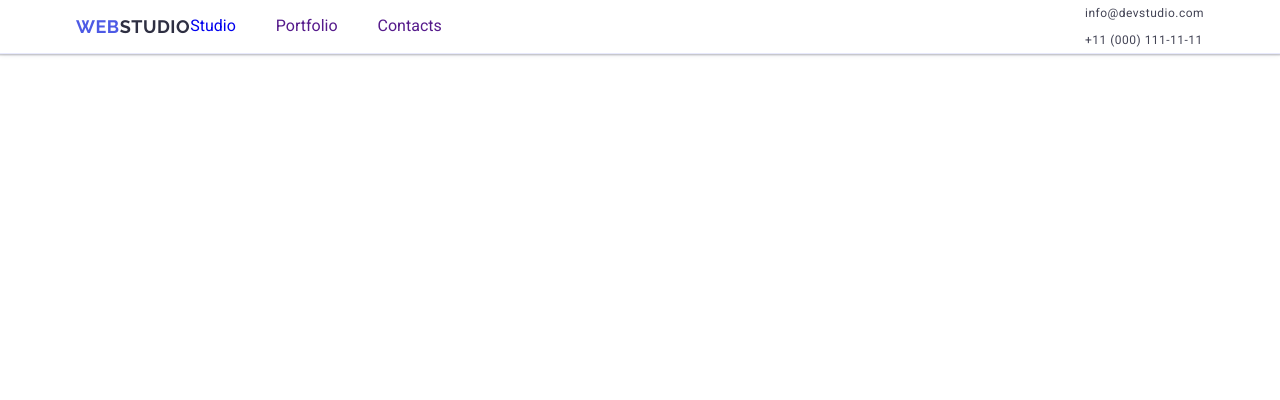
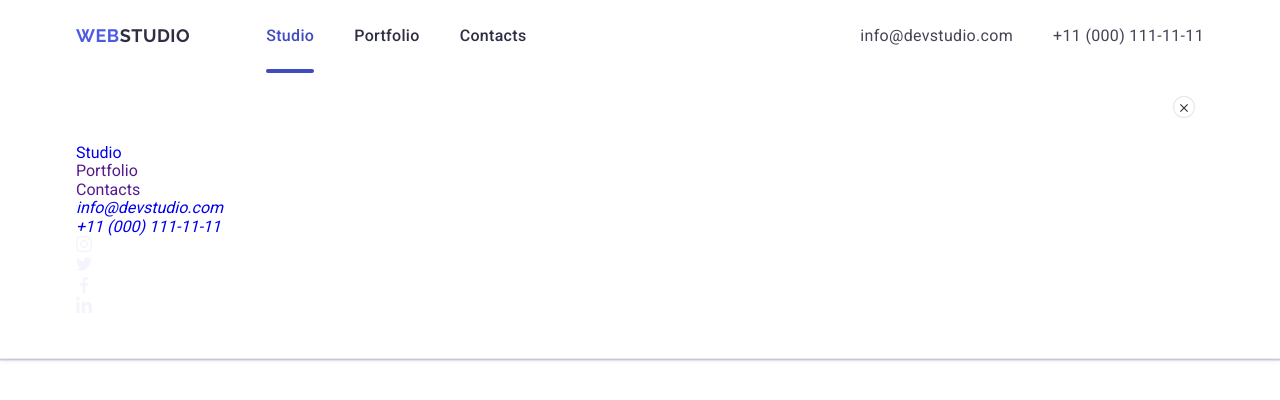
Before and after one commit to inna-turetska/goit-markup-hw-06, a plain HTML site: page index.html in a window 1280 px wide. Drawn offline with nearby package versions, Linux system fonts and the light colour scheme.

Commit message:
mobile menu

```diff
--- a/css/styles-old.css
+++ b/css/styles-old.css
@@ -23,11 +23,7 @@
 
 
 /*navigation list*/
-.nav-list{
-    display: flex;
-    align-items: center;
-    gap: 40px;
-}
+
 
 .nav-link {
     font-weight: 500;
@@ -64,11 +60,8 @@
 /*contacs*/
 
 
-.contacts-list{
-    display: flex;
-    align-items: center;
-    gap: 40px;
-}
+
+
 .contacts-link{
     font-size: 16px;
     line-height: 1.5;
@@ -505,7 +498,7 @@ margin-bottom: 16px;
 .input-subscribe::placeholder{
     font: 400 12px / 2 "Roboto", sans-serif;
     letter-spacing: 0.04em;
-    color: #fffff;
+    color: #fff;
     transition-property: fill;
     transition-duration: 250ms;
     transition-timing-function: cubic-bezier(0.4, 0, 0.2, 1);
--- a/css/styles.css
+++ b/css/styles.css
@@ -101,9 +101,9 @@ button{
     line-height: 1.17;
     letter-spacing: 0.03em;
     text-decoration: none;
+}
 
-
-}.header-logo{
+.header-logo{
     display: block;
     padding: 16px 0;
 }
@@ -127,15 +127,59 @@ button{
     .button-menu {
         display: none;
     }
+
     .header-nav {
-            display: flex;
-            align-items: center;
+        display: flex;
+        align-items: center;
         }
+
+    .header-logo {
+        padding: 24px 0;
+        margin-right: 120px;
+                }
+
     .nav-list{
         display: flex;
         align-items: center;
         gap: 40px;
         }
+    .nav-link {
+        font-weight: 500;
+        font-size: 16px;
+        line-height: 1.5;
+        letter-spacing: 0.02em;
+        color: #2e2f42;
+        padding: 24px 0;
+        display: block;
+
+        transition-property: color;
+        transition-duration: 250ms;
+        transition-timing-function: cubic-bezier(0.4, 0, 0.2, 1);
+                }
+
+    .nav-link:hover,
+    .nav-link:focus,
+    .nav-link.current,
+    .contacts-link:hover,
+    .contacts-link:focus {
+
+        color: #404bbf;
+                }
+
+    .nav-link.current {
+        position: relative;
+                }
+
+    .nav-link.current::after {
+        content: "";
+        position: absolute;
+        left: 0;
+        bottom: -1px;
+        width: 100%;
+        height: 4px;
+        background-color: #404bbf;
+        border-radius: 2px;
+                }
     .contacts {
         font-style: normal;
         display: block;
@@ -156,3 +200,68 @@ button{
         transition-timing-function: cubic-bezier(0.4, 0, 0.2, 1);
                  }
 }
+
+@media screen and (min-width: 1158px) {
+    .header-logo {
+        margin-right: 76px;
+        }
+    .contacts-list {
+        flex-direction: row;
+        align-items: center;
+        gap: 40px;
+    }
+    .contacts-link {
+        font-size: 16px;
+        line-height: 1.5;
+        letter-spacing: 0.02em;
+        padding: 24px 0;
+    }
+}
+
+.mobile-menu{
+    position: fixed;
+    top: 0;
+    left: 0;
+    width: 100%;
+    height: 100%;
+    background-color: #fff;
+
+    opacity: 0;
+    visibility: hidden;
+    pointer-events: none;
+
+    transition: opacity 250ms cubic-bezier(0.4, 0, 0.2, 1),
+        visibility 250ms cubic-bezier(0.4, 0, 0.2, 1);
+}
+
+.mobile-menu.is-open {
+    opacity: 1;
+    visibility: visible;
+    pointer-events: auto;
+}
+
+.mobile-menu-container{
+    position: relative;
+    padding-top: 72px;
+    padding-bottom: 40px;
+    display: flex;
+    flex-direction: column;
+    height: 100%;
+}
+.mobile-menu-close{
+    position: absolute;
+    top: 24px;
+    right: 24px;
+    fill: #2e2f42;
+    border-radius: 50%;
+    border: 1px solid rgba(0, 0, 0, 0.1);
+    stroke-width: 1px;
+    background-color: transparent;
+    cursor: pointer;
+    transition: background-color 250ms cubic-bezier(0.4, 0, 0.2, 1), border 250ms cubic-bezier(0.4, 0, 0.2, 1);
+}
+
+@media screen and (min-width: 768px) {
+    .mobile-menu {
+        display: none;
+    }}
--- a/index.html
+++ b/index.html
@@ -2,7 +2,7 @@
 <html lang="en">
   <head>
     <meta charset="UTF-8" />
-    <meta name="description" content="Solutions for business" />
+    <meta name="viewport" content="width=device-width, initial-scale=1.0" />
     <title>Effective solutions for your business</title>
     <link
       rel="stylesheet"
@@ -61,11 +61,87 @@
             </li>
           </ul>
         </address>
+
         <button class="button-menu" type="button">
           <svg class="menu-icon" width="24" height="24">
             <use href="./images/icons.svg#icon-menu-button"></use>
           </svg>
         </button>
+      </div>
+      <!--mobile menu-->
+
+      <div class="mobile-menu.is-open">
+        <div class="container mobile-menu-container">
+          <button type="button" class="mobile-menu-close">
+            <svg class="button-close-mobile" width="8" height="8">
+              <use href="./images/icons.svg#icon-close"></use>
+            </svg>
+          </button>
+
+          <nav>
+            <ul class="nav-list-mobile">
+              <li class="nav-item-mobile">
+                <a class="nav-link-mobile current" href="./index.html"
+                  >Studio</a
+                >
+              </li>
+              <li class="nav-item">
+                <a class="nav-link-mobile" href="">Portfolio</a>
+              </li>
+              <li class="nav-item">
+                <a class="nav-link-mobile" href="">Contacts</a>
+              </li>
+            </ul>
+          </nav>
+
+          <address class="contacts-mobile">
+            <ul class="contacts-list-mobile">
+              <li class="contacts-item-mobile">
+                <a class="contacts-link-mobile" href="mailto:info@devstudio.com"
+                  >info@devstudio.com</a
+                >
+              </li>
+              <li class="contacts-item-mobile">
+                <a class="contacts-link-mobile" href="tel:+110001111111"
+                  >+11 (000) 111-11-11</a
+                >
+              </li>
+            </ul>
+          </address>
+
+          <ul class="icon-media-list-mobile">
+            <li class="icon-media-link-mobile">
+              <a class="icon-media-mobile" href="https://www.instagram.com/">
+                <svg class="icon-networks" width="16" height="16">
+                  <use href="./images/icons.svg#icon-instagram"></use>
+                </svg>
+              </a>
+            </li>
+
+            <li class="icon-media-link-mobile">
+              <a class="icon-media-mobile" href="https://www.twitter.com/">
+                <svg class="icon-networks" width="16" height="16">
+                  <use href="./images/icons.svg#icon-twitter"></use>
+                </svg>
+              </a>
+            </li>
+
+            <li class="icon-media-link-mobile">
+              <a class="icon-media-mobile" href="https://www.facebook.com/">
+                <svg class="icon-networks" width="16" height="16">
+                  <use href="./images/icons.svg#icon-facebook"></use>
+                </svg>
+              </a>
+            </li>
+            <li class="icon-media-link-mobile">
+              <a class="icon-media-mobile" href="https://www.linkedin.com/">
+                <svg class="icon-networks" width="16" height="16">
+                  <use href="./images/icons.svg#icon-linkedin"></use>
+                </svg>
+              </a>
+            </li>
+          </ul>
+        </div>
       </div>
     </header>
 
```
